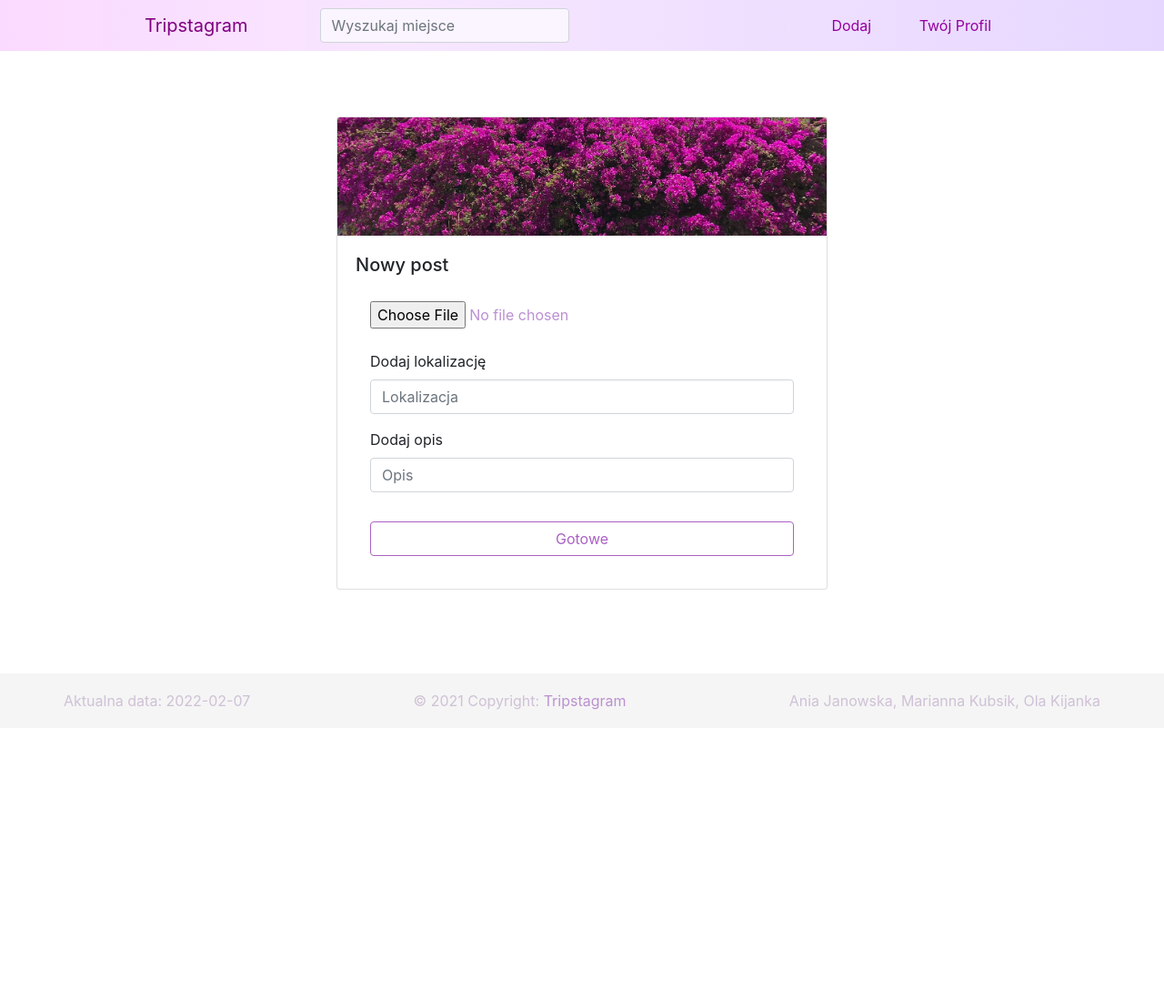
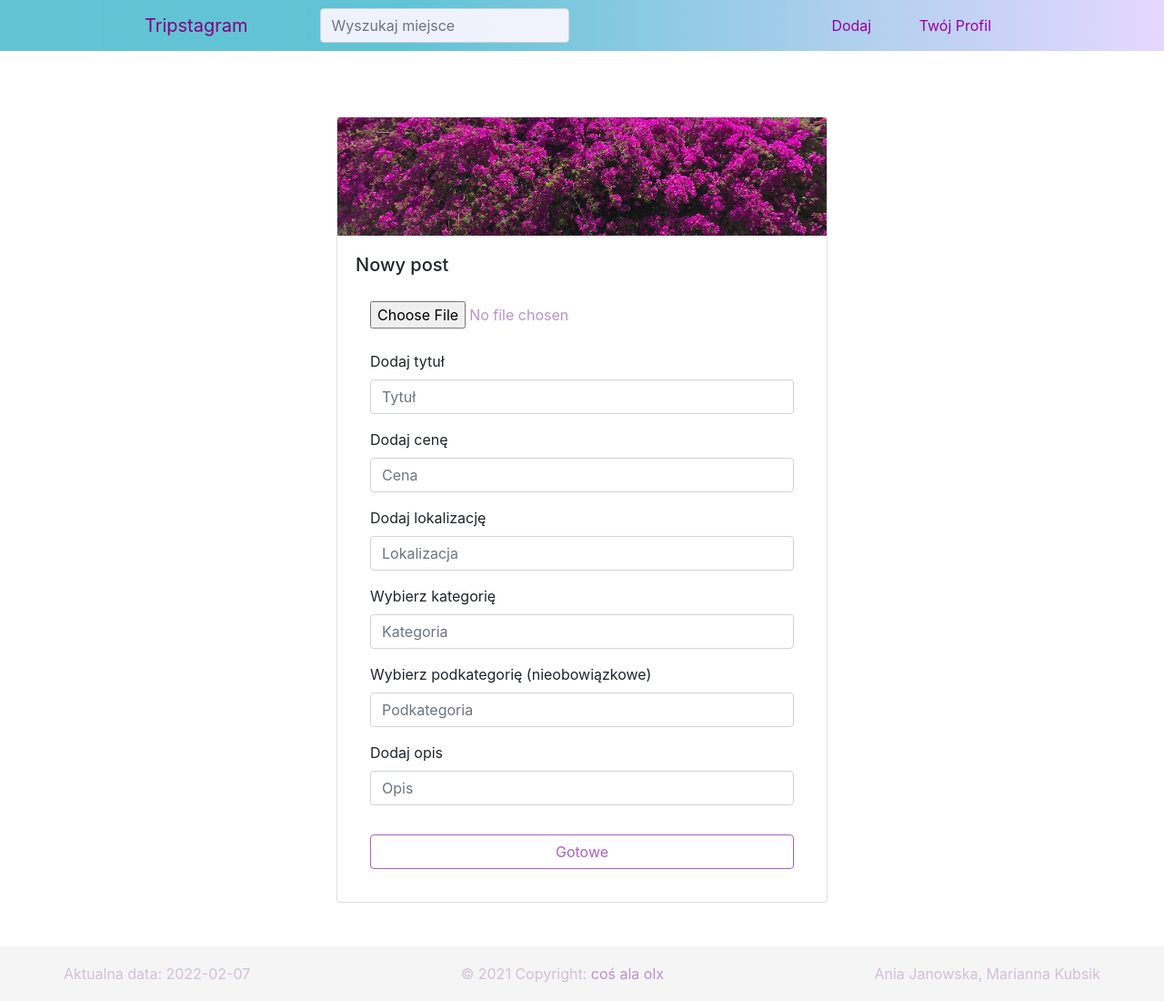
Before and after one commit to annajanowska/noticer-app, a PHP site: page /add in a window 1280 px wide. Shown: the whole page at 91% size. Before the commit the page ends 780 px from the top, so only its background shows below. Run offline with PHP 8.4, Linux system fonts and the light colour scheme; the visitor is signed in with stand-in values (Sample User, id 1); some libraries are stand-ins or nearby versions.

Commit message:
Maka modified

```diff
--- a/search.php
+++ b/search.php
@@ -1,4 +1,5 @@
 <?php
+
 	require __DIR__ . '/vendor/autoload.php';
 
 	use Twig\Environment;
--- a/templates/add.html.twig
+++ b/templates/add.html.twig
@@ -17,8 +17,24 @@
 							<input class="add-photo" type="file" name="image" accept="image/jpeg,image/jpg">
 						</div>
 						<div class="form-gruop row my-2 mx-3">
+							<label>Dodaj tytuł</label>
+							<input class="col-12 form-control" type="text" name="title" placeholder="Tytuł">
+						</div>
+						<div class="form-gruop row my-2 mx-3">
+							<label>Dodaj cenę</label>
+							<input class="col-12 form-control" type="text" name="price" placeholder="Cena">
+						</div>
+						<div class="form-gruop row my-2 mx-3">
 							<label>Dodaj lokalizację</label>
 							<input class="col-12 form-control" type="text" name="localization" placeholder="Lokalizacja">
+						</div>
+						<div class="form-gruop row my-2 mx-3">
+							<label>Wybierz kategorię</label>
+							<input class="col-12 form-control" type="text" name="category" placeholder="Kategoria">
+						</div>
+						<div class="form-gruop row my-2 mx-3">
+							<label>Wybierz podkategorię (nieobowiązkowe)</label>
+							<input class="col-12 form-control" type="text" name="subcategory" placeholder="Podkategoria">
 						</div>
 						<div class="form-gruop row my-2 mx-3">
 							<label>Dodaj opis</label>
--- a/templates/index.html.twig
+++ b/templates/index.html.twig
@@ -34,8 +34,8 @@
 		}
 
 		.navbar-light {
-			background: rgb(250,214,255) !important;
-			background: linear-gradient(90deg, rgba(250,214,255,0.9054972330729166) 0%, rgba(247,228,255,0.9139005944174545) 35%, rgba(227,211,255,0.9110994739692753) 100%) !important;
+			background: rgb(82,190,209) !important;
+			background: linear-gradient(90deg, rgba(82, 190, 209,0.9054972330729166) 0%, rgba(82, 190, 209,0.9139005944174545) 35%, rgba(227,211,255,0.9110994739692753) 100%) !important;
 		}
 
 		.search {
@@ -275,9 +275,9 @@
 				<span style="color: #cfc1d6">Aktualna data: {{data}}</span>
 				<div>
 					<span style="color: #cfc1d6">© 2021 Copyright: </span>
-					<span style="color: #bb90d1">Tripstagram</span>
+					<span style="color: #bb90d1">coś ala olx</span>
 				</div>
-				<span style="color: #cfc1d6">Ania Janowska, Marianna Kubsik, Ola Kijanka</span>
+				<span style="color: #cfc1d6">Ania Janowska, Marianna Kubsik</span>
 			</div>
           </div>
         </footer>
```
Also changed, not shown: README.md (deleted).
